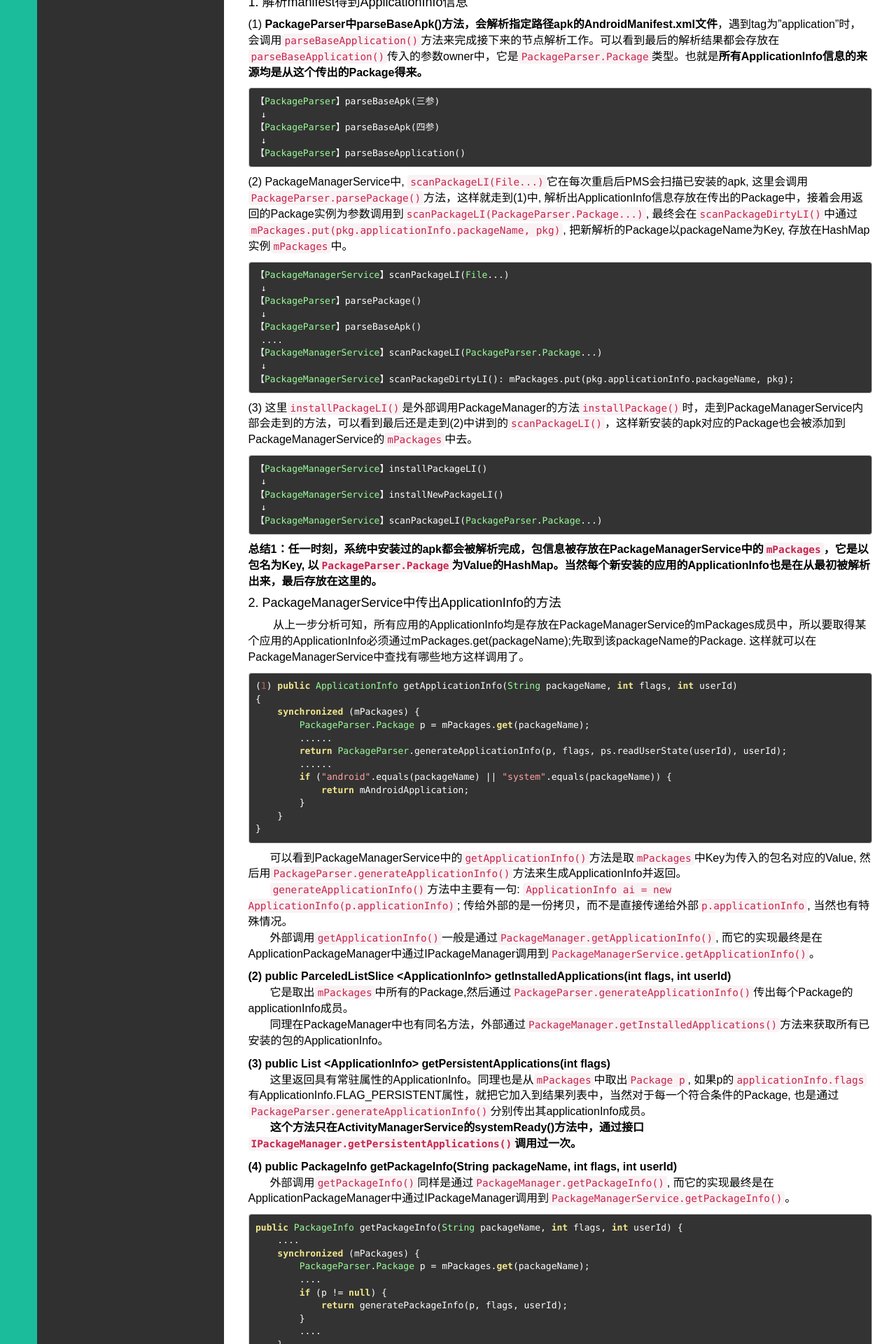
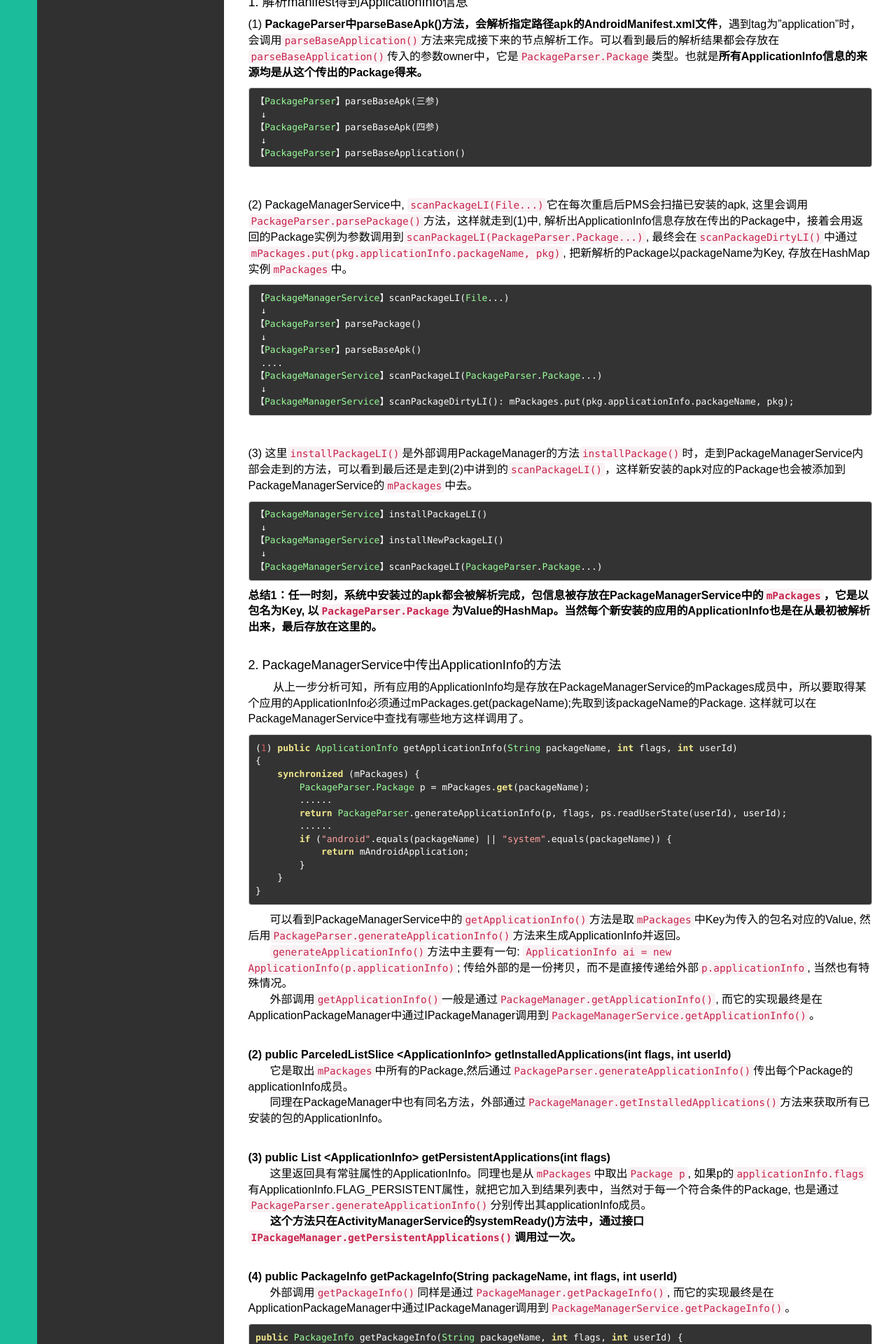
Before and after one commit to NemoTec/NemoTec.github.io, a Jekyll site: the page built from _posts/技术/2016-01-25-Android-PMS-ApplicationInfo.md, in a window 1280 px wide. Shown: the part 2961-4881 px from the top of the page at 70% size. Built offline with Jekyll 4.4.1, drawn with Linux system fonts in a browser that asks for light colours; Markdown is read by kramdown in place of the engine named in the settings; some of the changed text lies outside the part shown.

Commit message:
modify article 2016-01-25-Android-PMS-ApplicationInfo.md

````diff
--- a/_posts/技术/2016-01-25-Android-PMS-ApplicationInfo.md
+++ b/_posts/技术/2016-01-25-Android-PMS-ApplicationInfo.md
@@ -153,6 +153,7 @@ boolean型，标明当前应用所有组件是否可用。
  ↓
 【PackageParser】parseBaseApplication()
 ```
+&nbsp;
 
 (2) PackageManagerService中, ``scanPackageLI(File...)``它在每次重启后PMS会扫描已安装的apk, 这里会调用``PackageParser.parsePackage()``方法，这样就走到(1)中, 解析出ApplicationInfo信息存放在传出的Package中，接着会用返回的Package实例为参数调用到``scanPackageLI(PackageParser.Package...)``, 最终会在``scanPackageDirtyLI()``中通过``mPackages.put(pkg.applicationInfo.packageName, pkg)``, 把新解析的Package以packageName为Key,  存放在HashMap实例``mPackages``中。
 
@@ -167,6 +168,7 @@ boolean型，标明当前应用所有组件是否可用。
  ↓
 【PackageManagerService】scanPackageDirtyLI(): mPackages.put(pkg.applicationInfo.packageName, pkg);
 ```
+&nbsp;
 
 (3) 这里``installPackageLI()``是外部调用PackageManager的方法``installPackage()``时，走到PackageManagerService内部会走到的方法，可以看到最后还是走到(2)中讲到的``scanPackageLI()``，这样新安装的apk对应的Package也会被添加到PackageManagerService的``mPackages``中去。
 
@@ -179,6 +181,7 @@ boolean型，标明当前应用所有组件是否可用。
 ```
 
 **总结1：任一时刻，系统中安装过的apk都会被解析完成，包信息被存放在PackageManagerService中的``mPackages``，它是以包名为Key, 以``PackageParser.Package``为Value的HashMap。当然每个新安装的应用的ApplicationInfo也是在从最初被解析出来，最后存放在这里的。**
+&nbsp;
 
 #### 2. PackageManagerService中传出ApplicationInfo的方法
 &nbsp;&nbsp;&nbsp;&nbsp;&nbsp;&nbsp;&nbsp;&nbsp;从上一步分析可知，所有应用的ApplicationInfo均是存放在PackageManagerService的mPackages成员中，所以要取得某个应用的ApplicationInfo必须通过mPackages.get(packageName);先取到该packageName的Package. 这样就可以在PackageManagerService中查找有哪些地方这样调用了。
@@ -201,14 +204,17 @@ boolean型，标明当前应用所有组件是否可用。
 &nbsp;&nbsp;&nbsp;&nbsp;&nbsp;&nbsp;&nbsp;可以看到PackageManagerService中的``getApplicationInfo()``方法是取``mPackages``中Key为传入的包名对应的Value, 然后用``PackageParser.generateApplicationInfo()``方法来生成ApplicationInfo并返回。
 &nbsp;&nbsp;&nbsp;&nbsp;&nbsp;&nbsp;&nbsp;``generateApplicationInfo()``方法中主要有一句: ``ApplicationInfo ai = new ApplicationInfo(p.applicationInfo)``; 传给外部的是一份拷贝，而不是直接传递给外部``p.applicationInfo``, 当然也有特殊情况。
 &nbsp;&nbsp;&nbsp;&nbsp;&nbsp;&nbsp;&nbsp;外部调用``getApplicationInfo()``一般是通过``PackageManager.getApplicationInfo()``, 而它的实现最终是在ApplicationPackageManager中通过IPackageManager调用到``PackageManagerService.getApplicationInfo()``。
+&nbsp;
 
 **(2) public ParceledListSlice \<ApplicationInfo\> getInstalledApplications(int flags, int userId)**
 &nbsp;&nbsp;&nbsp;&nbsp;&nbsp;&nbsp;&nbsp;它是取出``mPackages``中所有的Package,然后通过``PackageParser.generateApplicationInfo()``传出每个Package的applicationInfo成员。
 &nbsp;&nbsp;&nbsp;&nbsp;&nbsp;&nbsp;&nbsp;同理在PackageManager中也有同名方法，外部通过``PackageManager.getInstalledApplications()``方法来获取所有已安装的包的ApplicationInfo。
+&nbsp;
 
 **(3) public List \<ApplicationInfo\> getPersistentApplications(int flags)**
 &nbsp;&nbsp;&nbsp;&nbsp;&nbsp;&nbsp;&nbsp;这里返回具有常驻属性的ApplicationInfo。同理也是从``mPackages``中取出``Package p``, 如果p的``applicationInfo.flags``有ApplicationInfo.FLAG_PERSISTENT属性，就把它加入到结果列表中，当然对于每一个符合条件的Package, 也是通过``PackageParser.generateApplicationInfo()``分别传出其applicationInfo成员。
 &nbsp;&nbsp;&nbsp;&nbsp;&nbsp;&nbsp;&nbsp;**这个方法只在ActivityManagerService的systemReady()方法中，通过接口``IPackageManager.getPersistentApplications()``调用过一次。**
+&nbsp;
 
 **(4) public PackageInfo getPackageInfo(String packageName, int flags, int userId)**
 &nbsp;&nbsp;&nbsp;&nbsp;&nbsp;&nbsp;&nbsp;外部调用``getPackageInfo()``同样是通过``PackageManager.getPackageInfo()``, 而它的实现最终是在ApplicationPackageManager中通过IPackageManager调用到``PackageManagerService.getPackageInfo()``。
@@ -239,6 +245,7 @@ public PackageInfo getPackageInfo(String packageName, int flags, int userId) {
 public static ApplicationInfo generateApplicationInfo(Package p, int flags, PackageUserState state, int userId)
 public static ApplicationInfo generateApplicationInfo(ApplicationInfo ai, int flags, PackageUserState state, int userId)
 ```
+&nbsp;
 
 (2) PackageManagerService中以下方法就是调用PackageParser的``generateApplicationInfo()``方法或通过对应generateXXX()方法间接调用到``generateApplicationInfo()``.
 
@@ -253,6 +260,7 @@ public ActivityInfo getReceiverInfo(ComponentName component, int flags, int user
 public ServiceInfo getServiceInfo(ComponentName component, int flags, int userId)
 public ProviderInfo getProviderInfo(ComponentName component, int flags, int userId)
 ```
+&nbsp;
 
 (3) PackageManagerService中``getActivityInfo()``等方法调用到的PackageParser对应的``generateActivityInfo()``等。它们最终都是通过``generateApplicationInfo()``生成对外的ApplicationInfo实例。
 
@@ -287,10 +295,8 @@ public static final ProviderInfo generateProviderInfo(Provider p, int flags, Pac
 #### 4. 其它类的成员变量
 **(1) 【ActivityRecord】**[``final ApplicationInfo appInfo;``]
 &nbsp;&nbsp;&nbsp;&nbsp;&nbsp;&nbsp;&nbsp;ActivityRecord对appInfo成员进行赋值的地方只有其构造函数``appInfo = aInfo.applicationInfo;``我们搜索哪些地方会new ActivityRecord实例:
-&nbsp;
 
 a. ``ActivityStackSupervisor.startActivityLocked()``，这里是启动Activity过程中的一个方法，这里new ActivityRecord()的参数中传入的ActivityInfo实例是外部传入的，这个ActivityInfo是在``startActivityMayWait()``生成的，它最终是通过``PackageManagerService.resolveIntent()``得到ResolveInfo实例，返回``rInfo.activityInfo``.
-&nbsp;
 
 b. ``restoreFromXml()``，这个函数也只有一处调用，它是Android的重启恢复Task功能，在``ActivityManagerService.systemReady()``有一句``mRecentTasks.addAll(mTaskPersister.restoreTasksLocked());``TaskPersister的restoreTasksLocked()方法会读取存储的Task文件目录，递归解析每个文件，通过``TaskRecord.restoreFromXml(in, mStackSupervisor)``分别生成TaskRecord, 其中一句``ActivityRecord activity = ActivityRecord.restoreFromXml(in, stackSupervisor);``在restoreFromXml()中
 ``ActivityInfo aInfo = stackSupervisor.resolveActivity(intent, resolvedType, 0, null, userId);``最后把aInfo作为参数构造ActivityRecord实例。
@@ -311,6 +317,7 @@ b. ``restoreFromXml()``，这个函数也只有一处调用，它是Android的
 a. setSystemProcess()&nbsp;&nbsp;它会通过``PackageManager.getApplicationInfo()``, 最终是调用``PackageManagerService中.getApplicationInfo()``, 得到包名为"android"的Application对象，这里是在创建"system_server"进程时构建系统的ProcessRecord中成员info的过程。
 
 b. startProcessLocked(14个参数版本)&nbsp;&nbsp;这个函数是启动一个新进程过程中的一环，在查找没有是否有已创建的packageName对应的ProcessRecord对象，如果没有就创建一个。新建的ProcessRecord也会在``newProcessRecordLocked()``经由``addProcessNameLocked()``添加到``ProcessMap< ProcessRecord> mProcessNames``成员中。新建ProcessRecord的参数也是由info传递，为``ActivityRecord.info.applicationInfo``。
+
 c. addAppLocked()&nbsp;&nbsp;主要是处理具有persist属性的应用进程，它传入的参数是``ProcessRecord.info``.
 &nbsp;
 
@@ -333,7 +340,7 @@ c. addAppLocked()&nbsp;&nbsp;主要是处理具有persist属性的应用进程
 **(9) 【LoadedApk】**[``private ApplicationInfo mApplicationInfo;``]
 &nbsp;&nbsp;&nbsp;&nbsp;&nbsp;&nbsp;&nbsp;我们知道一个LoadedApk对应一个加载的apk, 它的成员mApplicationInfo就是该应用的应用信息，对mApplicationInfo赋值分以下两种情况：
 **a. 创建系统"android"包的ApplicationInfo**:
-new一个SystemServer的LoadedApk，间接创建一个了包名为"android"的ApplicationInfo。
+&nbsp;&nbsp;&nbsp;&nbsp;&nbsp;&nbsp;&nbsp;new一个SystemServer的LoadedApk，间接创建一个了包名为"android"的ApplicationInfo。
 
 ```
 【SystemServer】main()
@@ -349,7 +356,7 @@ new一个SystemServer的LoadedApk，间接创建一个了包名为"android"的Ap
 【LoadedApk】LoadedApk(mainThread)
 ```
 
-接着在``SystemServer.run()``中，调用到方法``startBootstrapServices()``，在AMS的``setSystemProcess()``中，``ApplicationInfo info = mContext.getPackageManager().getApplicationInfo("android", STOCK_PM_FLAGS);``一句会拿到最后写入LoadedApk的ApplicationInfo实例。它实际是走到PMS的``getApplicationInfo("android", ...)``，其中对于"android"包的处理：
+&nbsp;&nbsp;&nbsp;&nbsp;&nbsp;&nbsp;&nbsp;接着在``SystemServer.run()``中，调用到方法``startBootstrapServices()``，在AMS的``setSystemProcess()``中，``ApplicationInfo info = mContext.getPackageManager().getApplicationInfo("android", STOCK_PM_FLAGS);``一句会拿到最后写入LoadedApk的ApplicationInfo实例。它实际是走到PMS的``getApplicationInfo("android", ...)``，其中对于"android"包的处理：
 
 ```
 if ("android".equals(packageName)||"system".equals(packageName)) {
@@ -357,7 +364,7 @@ if ("android".equals(packageName)||"system".equals(packageName)) {
 }
 ```
 
-后面PMS对mAndroidApplication赋值也只有一处，在``scanPackageDirtyLI()``中，是扫描系统中安装的apk包名为"android"，后面我们会知道它其实就是"framework-res.apk"。
+&nbsp;&nbsp;&nbsp;&nbsp;&nbsp;&nbsp;&nbsp;后面PMS对mAndroidApplication赋值也只有一处，在``scanPackageDirtyLI()``中，是扫描系统中安装的apk包名为"android"，后面我们会知道它其实就是"framework-res.apk"。
 
 ```
 【SystemServer】startBootstrapServices()
@@ -372,7 +379,7 @@ if ("android".equals(packageName)||"system".equals(packageName)) {
 ```
 
 **b. 创建单个应用的ApplicationInfo**:
-new一个应用的LoadedApk会在``ActivityThread.getPackageInfoNoCheck()``方法中, 构造它传入的ApplicationInfo参数一般就是启动应用某个组件时，该组件信息，比如ActivityInfo, ServiceInfo等。
+&nbsp;&nbsp;&nbsp;&nbsp;&nbsp;&nbsp;&nbsp;new一个应用的LoadedApk会在``ActivityThread.getPackageInfoNoCheck()``方法中, 构造它传入的ApplicationInfo参数一般就是启动应用某个组件时，该组件信息，比如ActivityInfo, ServiceInfo等。
 &nbsp;
 
 **(10) 【PackageParser.Package】**[``public final ApplicationInfo applicationInfo;``]
@@ -392,7 +399,7 @@ if (pkg.packageName.equals("android")) {
 }
 ```
 
-而这个包名为"android"的apk其实是framework-res.apk,也就是PackageManagerService中mAndroidApplication存放的是framework-res.apk的ApplicationInfo信息。
+&nbsp;&nbsp;&nbsp;&nbsp;&nbsp;&nbsp;&nbsp;而这个包名为"android"的apk其实是framework-res.apk,也就是PackageManagerService中mAndroidApplication存放的是framework-res.apk的ApplicationInfo信息。
 &nbsp;
 &nbsp;
 
````
